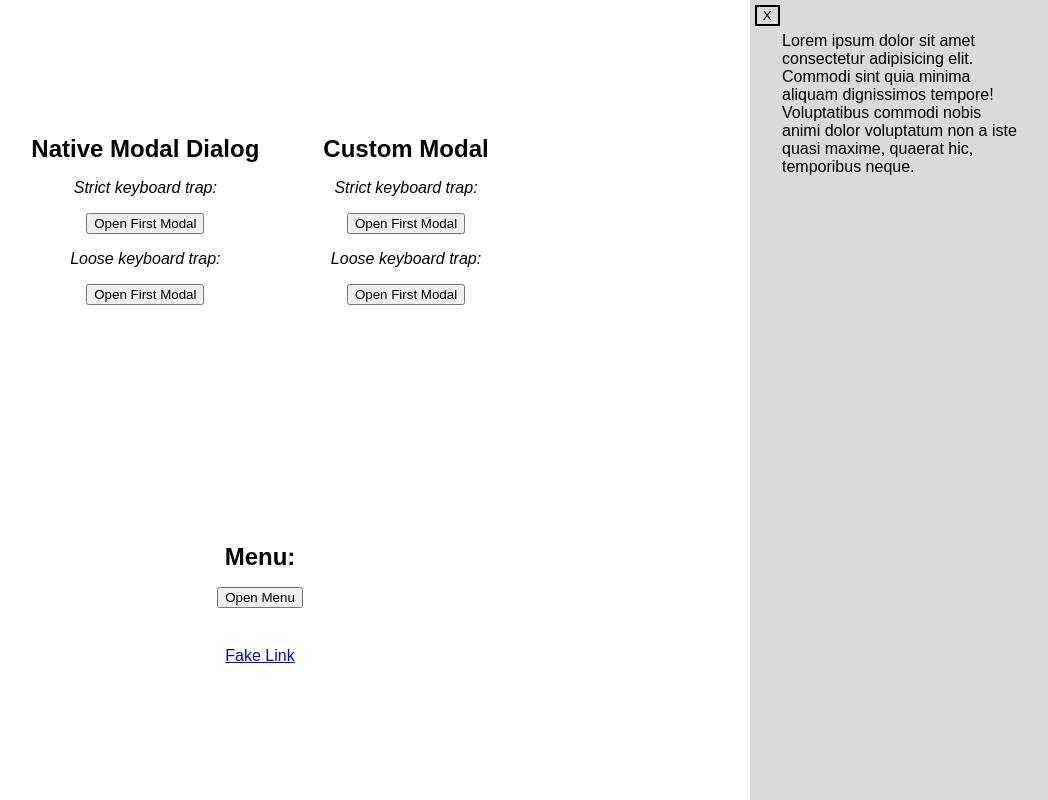
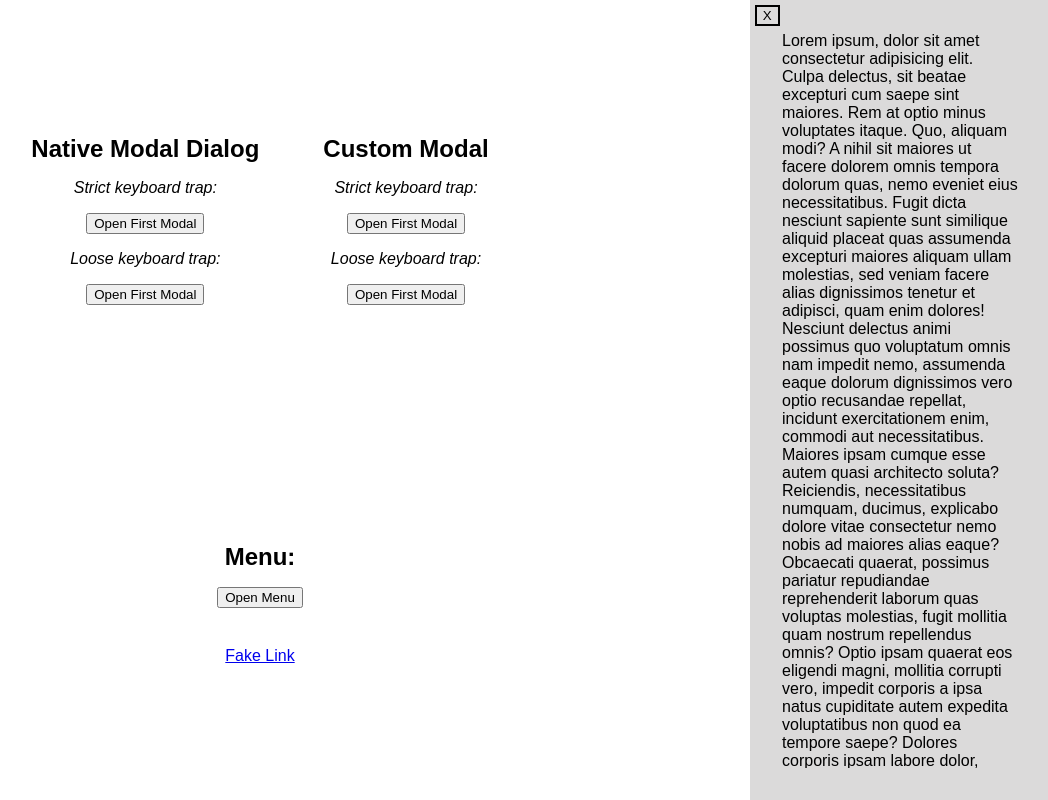
Before and after one commit to shimbarks/keyboard-a11y, a React (Create React App) app: page / in a window 1280 px wide. Both pictures are taken after a click on the button "open menu". Shown: the whole page, without its empty margins (230-1278 px from the left). Built offline with nearby package versions, Linux system fonts and the light colour scheme.

Commit message:
add Esc listener to sidebar add preliminary implementation of useAutoOverflow

```diff
--- a/src/components/sidebar/Sidebar.scss
+++ b/src/components/sidebar/Sidebar.scss
@@ -9,6 +9,7 @@ $sidebar-width: 300px;
   width: $sidebar-width;
   background: rgb(219, 218, 218);
   padding: 2em;
+  display: flex;
   transition: margin-right $sidebar-transition;
 
   &--open {
@@ -37,4 +38,8 @@ $sidebar-width: 300px;
       outline-offset: 0px;
     }
   }
+
+  &__lorem {
+    overflow-y: auto;
+  }
 }
--- a/src/components/sidebar/Sidebar.tsx
+++ b/src/components/sidebar/Sidebar.tsx
@@ -1,4 +1,6 @@
 import React, { Dispatch, SetStateAction, useEffect, useRef } from 'react';
+import { useAutoOverflow } from '../../hooks/use-auto-overflow';
+import { useKeydownListener } from '../../hooks/use-keydown-listener';
 import './Sidebar.scss';
 
 export interface SidebarProps {
@@ -10,9 +12,16 @@ export const Sidebar: React.FC<SidebarProps> = ({
   isSidebarOpen,
   setIsSidebarOpen,
 }) => {
-  const ref = useRef<HTMLElement>(null);
+  const sidebarRef = useRef<HTMLElement>(null);
+  const loremRef = useRef<HTMLElement>(null);
   const closeBtnRef = useRef<HTMLButtonElement>(null);
   const stateMod = isSidebarOpen ? 'open' : 'closed';
+
+  useKeydownListener({
+    containerRef: sidebarRef,
+    isOpen: isSidebarOpen,
+    keyListenerMap: { Escape: () => setIsSidebarOpen(false) },
+  });
 
   useEffect(() => {
     if (isSidebarOpen) {
@@ -20,8 +29,10 @@ export const Sidebar: React.FC<SidebarProps> = ({
     }
   }, [isSidebarOpen]);
 
+  useAutoOverflow(loremRef);
+
   return (
-    <aside ref={ref} className={`sidebar sidebar--${stateMod}`}>
+    <aside ref={sidebarRef} className={`sidebar sidebar--${stateMod}`}>
       <button
         type="button"
         className={`sidebar__close-button sidebar__close-button--${stateMod}`}
@@ -32,9 +43,30 @@ export const Sidebar: React.FC<SidebarProps> = ({
       >
         X
       </button>
-      Lorem ipsum dolor sit amet consectetur adipisicing elit. Commodi sint quia
-      minima aliquam dignissimos tempore! Voluptatibus commodi nobis animi dolor
-      voluptatum non a iste quasi maxime, quaerat hic, temporibus neque.
+      <section ref={loremRef} className="sidebar__lorem">
+        Lorem ipsum, dolor sit amet consectetur adipisicing elit. Culpa
+        delectus, sit beatae excepturi cum saepe sint maiores. Rem at optio
+        minus voluptates itaque. Quo, aliquam modi? A nihil sit maiores ut
+        facere dolorem omnis tempora dolorum quas, nemo eveniet eius
+        necessitatibus. Fugit dicta nesciunt sapiente sunt similique aliquid
+        placeat quas assumenda excepturi maiores aliquam ullam molestias, sed
+        veniam facere alias dignissimos tenetur et adipisci, quam enim dolores!
+        Nesciunt delectus animi possimus quo voluptatum omnis nam impedit nemo,
+        assumenda eaque dolorum dignissimos vero optio recusandae repellat,
+        incidunt exercitationem enim, commodi aut necessitatibus. Maiores ipsam
+        cumque esse autem quasi architecto soluta? Reiciendis, necessitatibus
+        numquam, ducimus, explicabo dolore vitae consectetur nemo nobis ad
+        maiores alias eaque? Obcaecati quaerat, possimus pariatur repudiandae
+        reprehenderit laborum quas voluptas molestias, fugit mollitia quam
+        nostrum repellendus omnis? Optio ipsam quaerat eos eligendi magni,
+        mollitia corrupti vero, impedit corporis a ipsa natus cupiditate autem
+        expedita voluptatibus non quod ea tempore saepe? Dolores corporis ipsam
+        labore dolor, expedita placeat? Eum saepe enim autem esse earum, quasi
+        libero et cumque explicabo, quibusdam iste blanditiis delectus labore,
+        facere sed rem distinctio odio? Ad vitae maiores nihil tempora nemo, ab
+        nobis. Porro ipsam odio beatae soluta asperiores? Iusto deleniti fugiat
+        officia neque facilis.
+      </section>
     </aside>
   );
 };
--- /dev/null
+++ b/src/hooks/use-auto-overflow.ts
@@ -0,0 +1,9 @@
+import { RefObject, useEffect } from 'react';
+
+export const useAutoOverflow = (ref: RefObject<HTMLElement>) => {
+  useEffect(() => {
+    if (ref.current) {
+      ref.current.tabIndex = 0;
+    }
+  }, []);
+};
```
